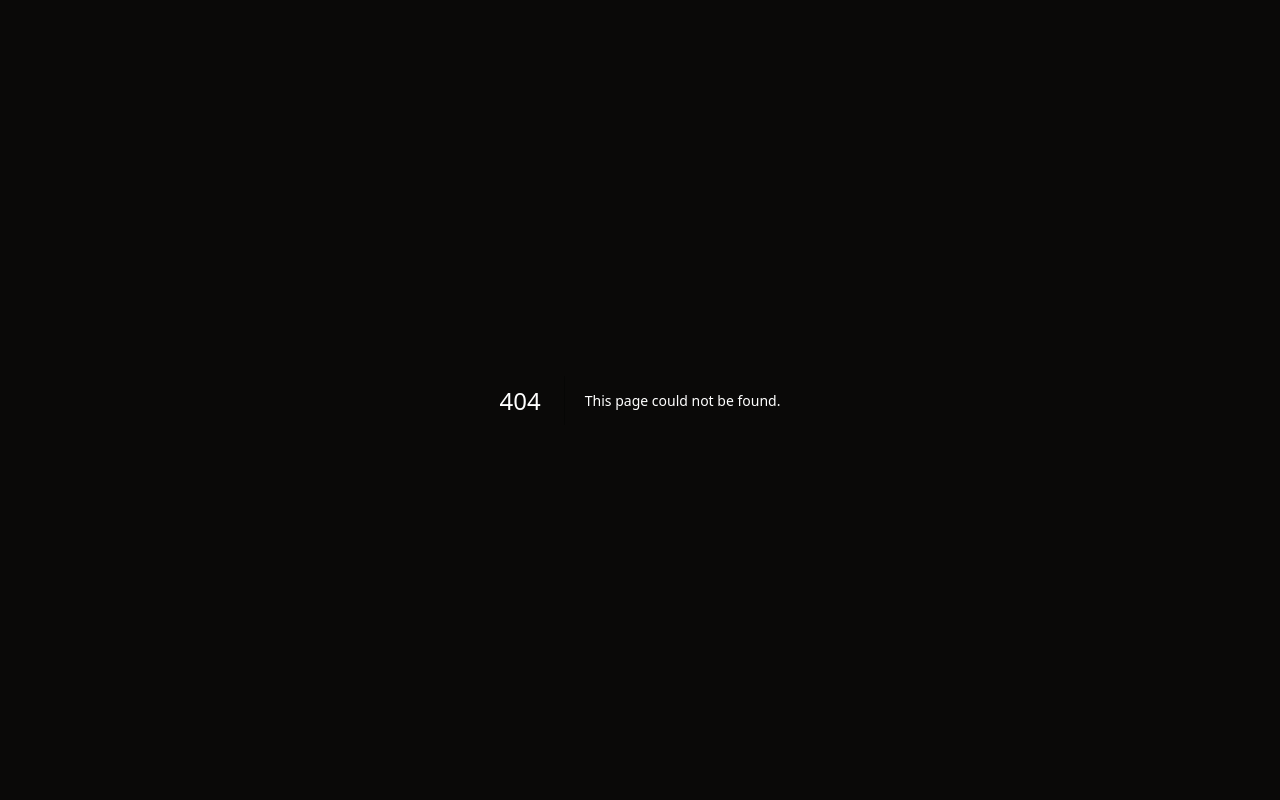
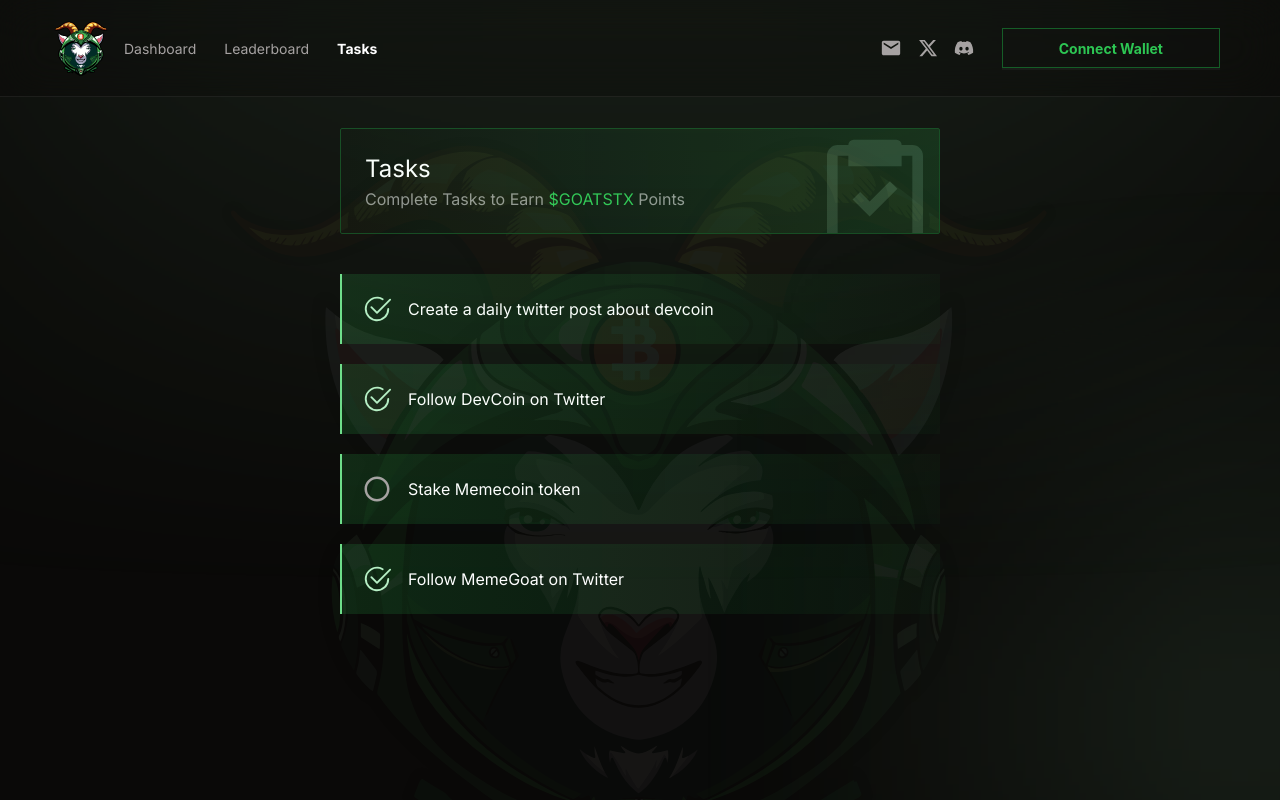
Before and after one commit to osas2211/socialfi-memegoat, a Next.js app: page /tasks in a window 1280 px wide. Before the commit this address had no page. Built offline with nearby package versions, Linux system fonts and the light colour scheme.

Commit message:
add tasks page

```diff
--- /dev/null
+++ b/app/(protected)/tasks/page.tsx
@@ -0,0 +1,15 @@
+import { PageContainer } from "@/components/shared/PageContainer"
+import { Tasks } from "@/components/tasks/Tasks"
+import React from "react"
+
+const DashboardPage = () => {
+  return (
+    <div>
+      <PageContainer>
+        <Tasks />
+      </PageContainer>
+    </div>
+  )
+}
+
+export default DashboardPage
--- /dev/null
+++ b/components/tasks/Tasks.tsx
@@ -0,0 +1,69 @@
+"use client"
+import React from "react"
+import Image from "next/image"
+import { motion } from "framer-motion"
+import { BiTask } from "react-icons/bi"
+import { BsCheck2Circle } from "react-icons/bs"
+import { MdRadioButtonUnchecked } from "react-icons/md"
+
+export const Tasks = () => {
+  return (
+    <div>
+      <div className="fixed top-[10vh] right-[50%] translate-x-[50%]  z-[0]">
+        <motion.div
+          initial={{ opacity: 0 }}
+          animate={{ y: 0, opacity: 0.05 }}
+          transition={{ duration: 0.5 }}
+          className="relative  w-[60rem] h-[60rem]"
+        >
+          <Image src="/logo.svg" className="w-full h-full" alt="" fill />
+        </motion.div>
+      </div>
+      <motion.div
+        initial={{ opacity: 0, y: 20 }}
+        animate={{ y: 0, opacity: 1 }}
+        transition={{ duration: 0.5, delay: 1 }}
+        className="relative max-w-[600px] mx-auto"
+      >
+        <div className="rounded-sm from-primary-90/5 to-primary-60/20 md:p-6 p-4 border-[1px] border-primary-100 relative bg-gradient-to-r overflow-hidden">
+          <h3 className="text-lg md:text-2xl">Tasks</h3>
+          <p className="text-custom-white/55 text-sm md:text-[16px] mt-1">
+            Complete Tasks to Earn{" "}
+            <span className="text-primary-50"> $GOATSTX</span> Points
+          </p>
+
+          <div className="absolute top-0 right-0 text-primary-10/15 text-[8rem]">
+            <BiTask />
+          </div>
+        </div>
+
+        <div className="mt-10 space-y-5">
+          <div className="border-l-2 border-primary-30 p-5 bg-gradient-to-r from-primary-60/20 to-primary-70/5">
+            <div className="flex gap-4 items-center">
+              <BsCheck2Circle className="text-2xl md:text-3xl text-primary-10" />
+              <p>Create a daily twitter post about devcoin</p>
+            </div>
+          </div>
+          <div className="border-l-2 border-primary-30 p-5 bg-gradient-to-r from-primary-60/20 to-primary-70/5">
+            <div className="flex gap-4 items-center">
+              <BsCheck2Circle className="text-2xl md:text-3xl text-primary-10" />
+              <p>Follow DevCoin on Twitter</p>
+            </div>
+          </div>
+          <div className="border-l-2 border-primary-30 p-5 bg-gradient-to-r from-primary-60/20 to-primary-70/5">
+            <div className="flex gap-4 items-center">
+              <MdRadioButtonUnchecked className="text-2xl md:text-3xl text-silver" />
+              <p>Stake Memecoin token</p>
+            </div>
+          </div>
+          <div className="border-l-2 border-primary-30 p-5 bg-gradient-to-r from-primary-60/20 to-primary-70/5">
+            <div className="flex gap-4 items-center">
+              <BsCheck2Circle className="text-2xl md:text-3xl text-primary-10" />
+              <p>Follow MemeGoat on Twitter</p>
+            </div>
+          </div>
+        </div>
+      </motion.div>
+    </div>
+  )
+}
```
